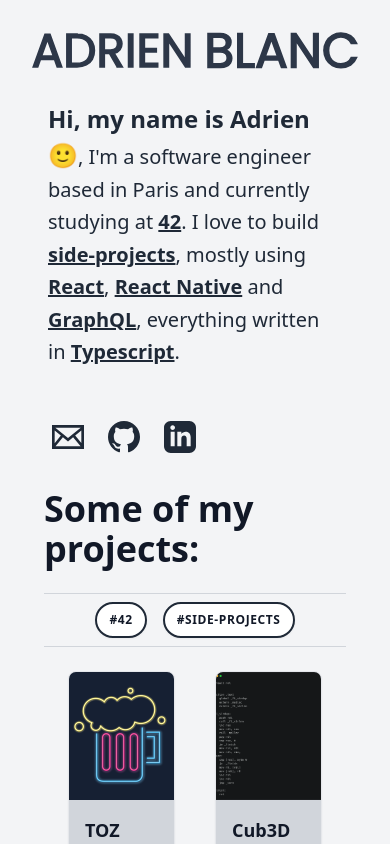
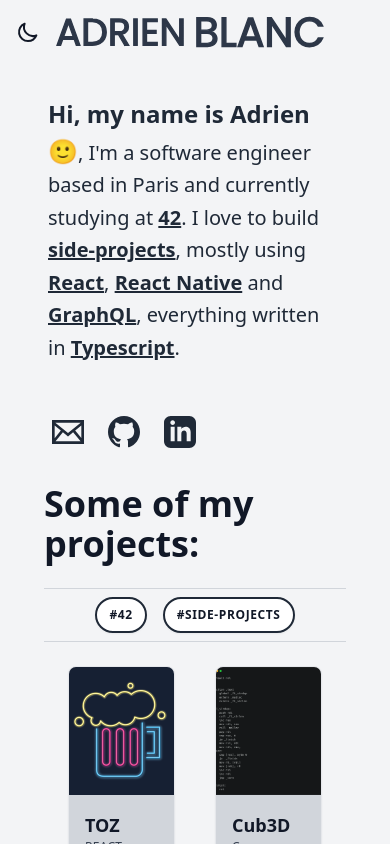
Before and after one commit to adblanc/adrienblanc.com, a Next.js app: page / in a window 390 px wide. Shown: the top 844 px of the page. Built offline with nearby package versions, Linux system fonts and the light colour scheme; what @tailwindcss/typography would draw is missing.

Commit message:
navbar (not responsive, need burder icon)

```diff
--- a/src/components/AdrienBlanc.tsx
+++ b/src/components/AdrienBlanc.tsx
@@ -4,7 +4,7 @@
 const idLeft = "adrien";
 const idRight = "blanc";
 
-const svgClass = "md:w-2/5 lg:w-1/3 xl:w-1/4";
+const svgClass = "w-32";
 
 const getDelayByLength = (length: number) => {
   const totalDuration = 3000;
@@ -24,7 +24,7 @@
   const strokeColor = "#2d3748";
 
   return (
-    <div className="text-center flex justify-center space-x-4 md:space-x-6">
+    <div className="text-center flex justify-center space-x-3">
       <svg
         id={idLeft}
         className={svgClass}
--- a/src/components/Header.tsx
+++ /dev/null
@@ -1,15 +0,0 @@
-import AdrienBlanc from "./AdrienBlanc";
-
-const Header = () => {
-  return (
-    <header className="flex flex-row p-8">
-      <div className="md:w-1/12" />
-      <div className="flex-1">
-        <AdrienBlanc />
-      </div>
-      <div className="md:w-1/12" />
-    </header>
-  );
-};
-
-export default Header;
--- a/src/components/Layout.tsx
+++ b/src/components/Layout.tsx
@@ -1,10 +1,10 @@
 import * as React from "react";
-import Header from "./Header";
+import Navbar from "./Navbar";
 
 const Layout: React.FunctionComponent<unknown> = ({ children }) => (
   <div className="bg-gray-100 dark:bg-gray-900 min-h-screen antialiased text-gray-900 dark:text-gray-100">
-    <Header />
-    <main className="space-y-8 px-8 pb-8 md:px-32 md:pb-32">{children}</main>
+    <Navbar />
+    <main className="space-y-8 p-8 md:px-32 md:pb-32">{children}</main>
   </div>
 );
 
--- /dev/null
+++ b/src/components/Navbar.tsx
@@ -0,0 +1,13 @@
+import AdrienBlanc from "./AdrienBlanc";
+import DarkModeSwitch from "./DarkModeSwitch";
+
+const Navbar = () => {
+  return (
+    <nav className="sticky top-0 left-0 z-50 w-full h-16 p-4 bg-gray-100 dark:bg-black flex flex-row space-x-4">
+      <DarkModeSwitch />
+      <AdrienBlanc />
+    </nav>
+  );
+};
+
+export default Navbar;
```
